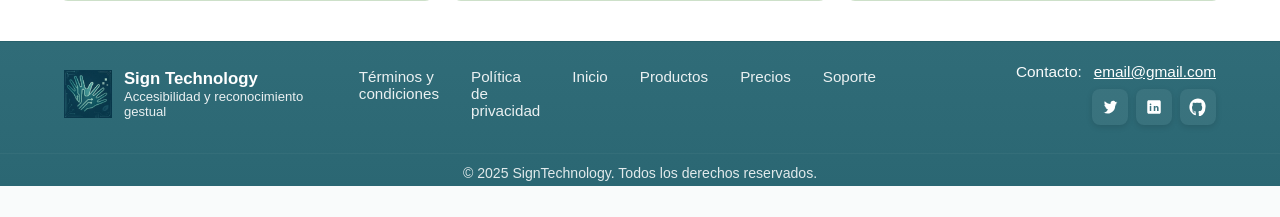
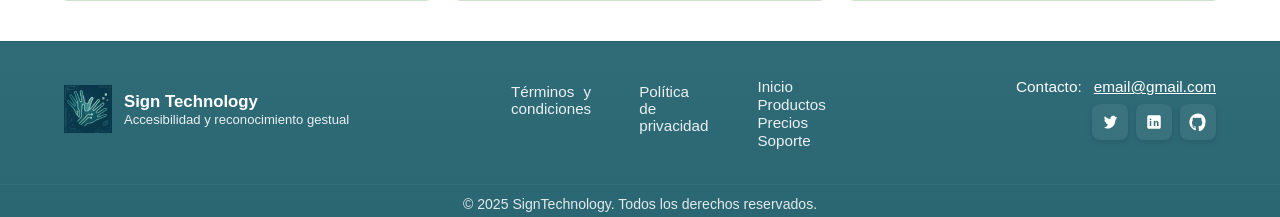
Before and after one commit to joker627/PROYECTO-SENA, a Python web app: template frontend/templates/index.html in a window 1280 px wide. Shown: the part 1706-1923 px from the top of the page. Before the commit the page ends 1892 px from the top, so only its background shows below. Run offline with Jinja, Linux system fonts and the light colour scheme; the template is opened without the code that fills it, so the values that code supplies are empty.

Commit message:
Mejora del SEO

```diff
--- a/frontend/static/css/index.css
+++ b/frontend/static/css/index.css
@@ -234,7 +234,7 @@
 
 .caracteristica__titulo {
     font-size: 1.3rem;
-    color: var(--color-001);
+    color: var(--color-009);
     margin-bottom: 10px;
 }
 
--- a/frontend/static/css/menu.css
+++ b/frontend/static/css/menu.css
@@ -135,9 +135,16 @@
     color: rgba(255,255,255,0.9);
 }
 
-.foot-nav {
+.foot-nav  {
     display: flex;
     gap: 1rem;
+    justify-content: center;
+    margin: 5px;
+}
+
+.foot-div {
+    padding-top: 10px;
+    margin: 1px;
     justify-content: center;
 }
 
@@ -145,8 +152,9 @@
     color: rgba(255,255,255,0.9);
     text-decoration: none;
     font-size: 0.95rem;
-    padding: 6px 8px;
+    margin: 1rem;
     border-radius: 6px;
+    text-align: justify;
 }
 
 .foot-link:hover,
--- a/frontend/templates/menu.html
+++ b/frontend/templates/menu.html
@@ -4,11 +4,37 @@
 <head>
     <meta charset="UTF-8">
     <meta name="viewport" content="width=device-width, initial-scale=1.0">
+
+    <!-- Descripción general -->
+    <meta name="description" content="Plataforma accesible que traduce lenguaje de señas a texto y texto a lenguaje de señas en tiempo real, facilitando la comunicación inclusiva entre personas sordas y oyentes.">
+
+    <!-- Descripción extendida estilo catálogo -->
+    <meta name="description" content="App: Sign Technology, Función: Traductor de lenguaje de señas ↔ texto, Accesibilidad: Alta, Tiempo real: Sí, Plataforma: Web, Público: Sordos y oyentes.">
+
+    <!-- SEO social: Open Graph (Facebook, LinkedIn, etc.) -->
+    <meta property="og:title" content="Sign Technology - Comunicación sin barreras">
+    <meta property="og:description" content="Traduce lenguaje de señas a texto y viceversa en tiempo real. Plataforma accesible para personas sordas y oyentes.">
+    <meta property="og:image" content="{{ url_for('static', filename='img/icon/logo.webp', _external=True) }}">
+    <meta property="og:url" content="{{ request.url }}">
+    <meta property="og:type" content="website">
+    <meta property="og:locale" content="es_ES">
+
+    <!-- Twitter Card -->
+    <meta name="twitter:card" content="summary_large_image">
+    <meta name="twitter:title" content="Sign Technology - Comunicación sin barreras">
+    <meta name="twitter:description" content="Traduce señas a texto y texto a señas al instante. Tecnología accesible para una comunicación inclusiva.">
+    <meta name="twitter:image" content="{{ url_for('static', filename='img/icon/logo.webp', _external=True) }}">
+
+    <!-- Título -->
     <title>Sign Technology</title>
-    <link rel="shortcut icon" href="{{ url_for('static', filename='img/icon/logo.webp') }}" type="image/x-icon">
+
+    <!-- Ícono y CSS -->
+    <link rel="shortcut icon" href="{{ url_for('static', filename='img/icon/logo.webp') }}" type="image/webp">
     <link rel="stylesheet" href="{{ url_for('static', filename='css/menu.css') }}">
+
     {% block head %}{% endblock %}
 </head>
+
 
 <body>
     <!-- navegación pantalla grande -->
@@ -19,7 +45,7 @@
                 <h1>sign technology</h1>
             </div>
 
-            <button class="nav-hamburger">
+            <button class="nav-hamburger" aria-label="Open menu">
                 <span></span>
                 <span></span>
                 <span></span>
@@ -43,7 +69,8 @@
     <footer class="foot" role="contentinfo" aria-label="Pie de página">
         <div class="foot-grid">
             <div class="foot-brand">
-                <img src="{{ url_for('static', filename='img/icon/logo.webp') }}" alt="Sign Technology" width="48" height="48">
+                <img src="{{ url_for('static', filename='img/icon/logo.webp') }}" alt="Sign Technology" width="48"
+                    height="48">
                 <div class="brand-text">
                     <h3>Sign Technology</h3>
                     <p class="brand-tag">Accesibilidad y reconocimiento gestual</p>
@@ -55,23 +82,40 @@
             <nav class="foot-nav" aria-label="Enlaces de pie">
                 <a href="#" class="foot-link">Términos y condiciones</a>
                 <a href="#" class="foot-link">Política de privacidad</a>
-                <a href="#" class="foot-link">Inicio</a>
-                <a href="#" class="foot-link">Productos</a>
-                <a href="#" class="foot-link">Precios</a>
-                <a href="#" class="foot-link">Soporte</a>
+                <div class="foot-div">
+                    <a href="#" class="foot-link">Inicio</a>
+                    <a href="#" class="foot-link">Productos</a>
+                    <a href="#" class="foot-link">Precios</a>
+                    <a href="#" class="foot-link">Soporte</a>
+                </div>
             </nav>
 
             <div class="foot-contact-col">
                 <div class="foot-contact">Contacto: <a href="mailto:email@gmail.com">email@gmail.com</a></div>
                 <div class="foot-social" aria-label="Redes sociales">
-                    <a class="social-link" href="https://twitter.com/signtech" aria-label="Twitter" title="Twitter" target="_blank" rel="noopener">
-                        <svg viewBox="0 0 24 24" fill="currentColor" aria-hidden="true"><path d="M22 5.92c-.64.29-1.32.48-2.04.57.73-.44 1.28-1.14 1.54-1.97-.69.41-1.46.71-2.28.87C18.6 4.2 17.44 3.75 16.2 3.75c-1.98 0-3.59 1.6-3.59 3.58 0 .28.03.55.09.81C9.9 7.98 7.01 6.6 5.02 4.4c-.31.54-.48 1.16-.48 1.83 0 1.26.64 2.37 1.61 3.02-.6-.02-1.16-.18-1.65-.46v.05c0 1.76 1.25 3.23 2.91 3.57-.3.08-.62.12-.95.12-.23 0-.46-.02-.68-.06.46 1.44 1.8 2.48 3.39 2.51C7.74 18.56 6 19.2 4.16 19.2c-.27 0-.54-.02-.8-.05 1.57 1.01 3.44 1.6 5.44 1.6 6.52 0 10.1-5.4 10.1-10.08v-.46c.7-.5 1.3-1.12 1.78-1.83-.66.3-1.36.5-2.09.58z"></path></svg>
+                    <a class="social-link" href="https://twitter.com/signtech" aria-label="Twitter" title="Twitter"
+                        target="_blank" rel="noopener">
+                        <svg viewBox="0 0 24 24" fill="currentColor" aria-hidden="true">
+                            <path
+                                d="M22 5.92c-.64.29-1.32.48-2.04.57.73-.44 1.28-1.14 1.54-1.97-.69.41-1.46.71-2.28.87C18.6 4.2 17.44 3.75 16.2 3.75c-1.98 0-3.59 1.6-3.59 3.58 0 .28.03.55.09.81C9.9 7.98 7.01 6.6 5.02 4.4c-.31.54-.48 1.16-.48 1.83 0 1.26.64 2.37 1.61 3.02-.6-.02-1.16-.18-1.65-.46v.05c0 1.76 1.25 3.23 2.91 3.57-.3.08-.62.12-.95.12-.23 0-.46-.02-.68-.06.46 1.44 1.8 2.48 3.39 2.51C7.74 18.56 6 19.2 4.16 19.2c-.27 0-.54-.02-.8-.05 1.57 1.01 3.44 1.6 5.44 1.6 6.52 0 10.1-5.4 10.1-10.08v-.46c.7-.5 1.3-1.12 1.78-1.83-.66.3-1.36.5-2.09.58z">
+                            </path>
+                        </svg>
                     </a>
-                    <a class="social-link" href="https://www.linkedin.com/company/signtechnology" aria-label="LinkedIn" title="LinkedIn" target="_blank" rel="noopener">
-                        <svg viewBox="0 0 24 24" fill="currentColor" aria-hidden="true"><path d="M19 3H5c-1.1 0-2 .9-2 2v14c0 1.1.9 2 2 2h14c1.1 0 2-.9 2-2V5c0-1.1-.9-2-2-2zM8.34 17.34H6.35V10.8h1.99v6.54zM7.35 9.69c-.64 0-1.15-.52-1.15-1.16 0-.64.52-1.16 1.16-1.16s1.15.52 1.15 1.16c0 .64-.52 1.16-1.16 1.16zM18 17.34h-1.99v-3.19c0-.76-.02-1.74-1.06-1.74-1.07 0-1.23.83-1.23 1.69v3.24H11.7V10.8H13.6v.88h.03c.28-.53.97-1.09 1.99-1.09 2.12 0 2.51 1.4 2.51 3.23v3.52z"></path></svg>
+                    <a class="social-link" href="https://www.linkedin.com/company/signtechnology" aria-label="LinkedIn"
+                        title="LinkedIn" target="_blank" rel="noopener">
+                        <svg viewBox="0 0 24 24" fill="currentColor" aria-hidden="true">
+                            <path
+                                d="M19 3H5c-1.1 0-2 .9-2 2v14c0 1.1.9 2 2 2h14c1.1 0 2-.9 2-2V5c0-1.1-.9-2-2-2zM8.34 17.34H6.35V10.8h1.99v6.54zM7.35 9.69c-.64 0-1.15-.52-1.15-1.16 0-.64.52-1.16 1.16-1.16s1.15.52 1.15 1.16c0 .64-.52 1.16-1.16 1.16zM18 17.34h-1.99v-3.19c0-.76-.02-1.74-1.06-1.74-1.07 0-1.23.83-1.23 1.69v3.24H11.7V10.8H13.6v.88h.03c.28-.53.97-1.09 1.99-1.09 2.12 0 2.51 1.4 2.51 3.23v3.52z">
+                            </path>
+                        </svg>
                     </a>
-                    <a class="social-link" href="https://github.com/signtechnology" aria-label="GitHub" title="GitHub" target="_blank" rel="noopener">
-                        <svg viewBox="0 0 24 24" fill="currentColor" aria-hidden="true"><path d="M12 .5C5.7.5.5 5.7.5 12c0 5.1 3.3 9.4 7.9 10.9.6.1.8-.3.8-.6v-2.1c-3.2.7-3.8-1.4-3.8-1.4-.5-1.2-1.2-1.5-1.2-1.5-1-.7.1-.7.1-.7 1.1.1 1.7 1.1 1.7 1.1 1 .1.7 1.9 2.6 2.6.1-.9.4-1.6.7-2-2.6-.3-5.3-1.3-5.3-5.6 0-1.2.4-2.1 1.1-2.9-.1-.3-.5-1.6.1-3.4 0 0 .9-.3 3 .1.8-.2 1.7-.3 2.6-.3s1.8.1 2.6.3c2.1-.4 3-.1 3-.1.6 1.8.2 3.1.1 3.4.7.8 1.1 1.7 1.1 2.9 0 4.3-2.7 5.3-5.3 5.6.4.4.8 1.1.8 2.3v3.4c0 .3.2.7.8.6 4.6-1.5 7.9-5.8 7.9-10.9C23.5 5.7 18.3.5 12 .5z"></path></svg>
+                    <a class="social-link" href="https://github.com/signtechnology" aria-label="GitHub" title="GitHub"
+                        target="_blank" rel="noopener">
+                        <svg viewBox="0 0 24 24" fill="currentColor" aria-hidden="true">
+                            <path
+                                d="M12 .5C5.7.5.5 5.7.5 12c0 5.1 3.3 9.4 7.9 10.9.6.1.8-.3.8-.6v-2.1c-3.2.7-3.8-1.4-3.8-1.4-.5-1.2-1.2-1.5-1.2-1.5-1-.7.1-.7.1-.7 1.1.1 1.7 1.1 1.7 1.1 1 .1.7 1.9 2.6 2.6.1-.9.4-1.6.7-2-2.6-.3-5.3-1.3-5.3-5.6 0-1.2.4-2.1 1.1-2.9-.1-.3-.5-1.6.1-3.4 0 0 .9-.3 3 .1.8-.2 1.7-.3 2.6-.3s1.8.1 2.6.3c2.1-.4 3-.1 3-.1.6 1.8.2 3.1.1 3.4.7.8 1.1 1.7 1.1 2.9 0 4.3-2.7 5.3-5.3 5.6.4.4.8 1.1.8 2.3v3.4c0 .3.2.7.8.6 4.6-1.5 7.9-5.8 7.9-10.9C23.5 5.7 18.3.5 12 .5z">
+                            </path>
+                        </svg>
                     </a>
                 </div>
             </div>
```
